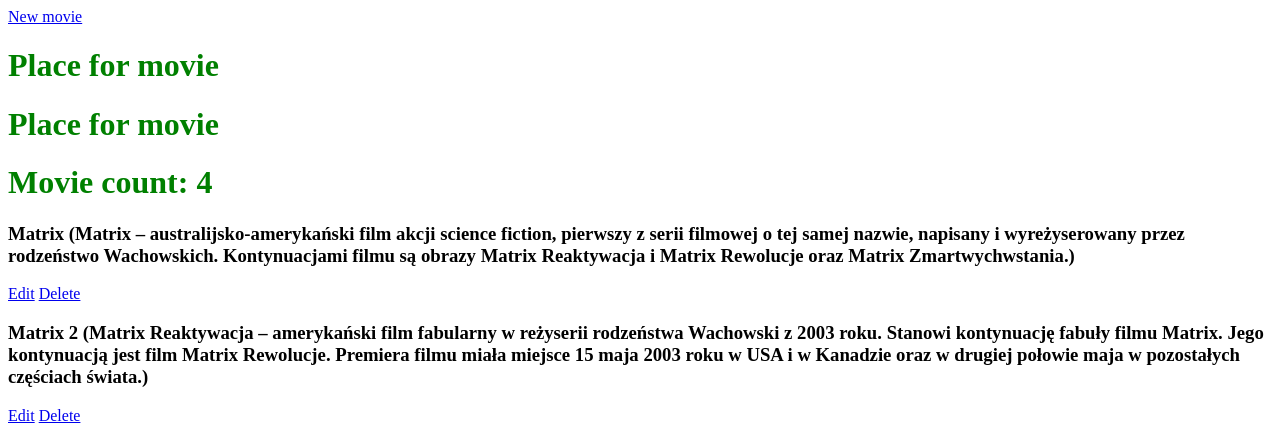
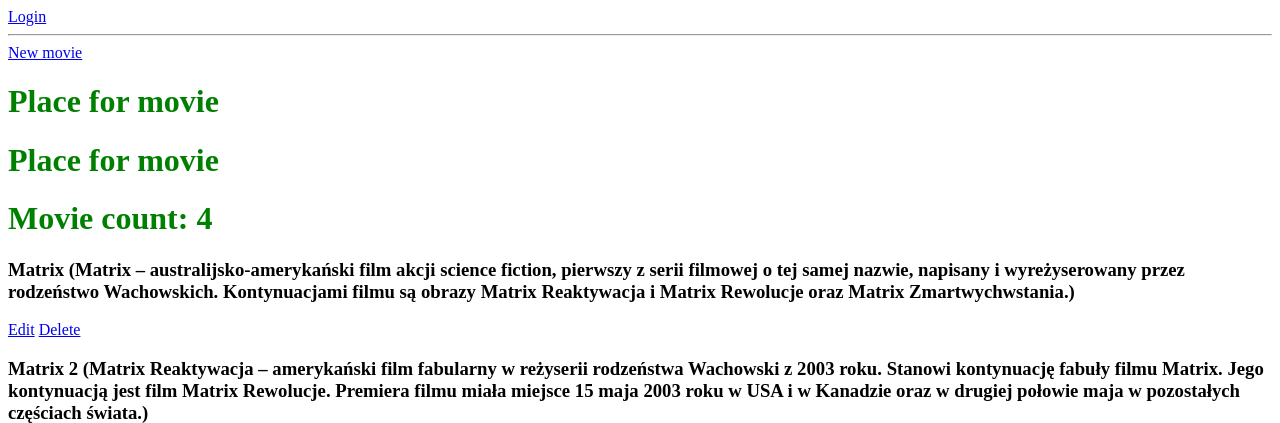
Before and after one commit to BuczynskiRafal/Movie_library, a Django app: page /movie_library/movies/ in a window 1280 px wide. Shown: the top 423 px of the page. Run offline with Django 3.2, Linux system fonts and the light colour scheme; data comes from the database, SQL or seed files in the repository; both versions use the stored data as it was after the commit.

Commit message:
login, logout auth

```diff
--- a/Movie_library_project/settings.py
+++ b/Movie_library_project/settings.py
@@ -126,6 +126,8 @@
 
 LOGIN_URL = 'login'
 LOGIN_REDIRECT_URL = 'all_movies'
+LOGOUT_REDIRECT_URL = 'login'
+
 
 # Default primary key field type
 # https://docs.djangoproject.com/en/3.2/ref/settings/#default-auto-field
--- a/Movie_library_project/urls.py
+++ b/Movie_library_project/urls.py
@@ -22,5 +22,6 @@
 urlpatterns = [
     path('admin/', admin.site.urls),
     path('movie_library/', include('movie_library_app.urls')),
-    path('login/', auth_views.LoginView.as_view()),
+    path('login/', auth_views.LoginView.as_view(), name='login'),
+    path('logout/', auth_views.LoginView.as_view(), name='logout'),
 ] + static(settings.MEDIA_URL, document_root=settings.MEDIA_ROOT)
--- a/movie_library_app/views.py
+++ b/movie_library_app/views.py
@@ -1,9 +1,11 @@
 from django.shortcuts import render, get_object_or_404, redirect
 from django.http import HttpResponse
+from django.contrib.auth.decorators import login_required
 from .models import *
 from .forms import *
 
 
+@login_required
 def test_response(request):
     return HttpResponse("<h1>First test</h1>")
 
--- a/templates/movie.html
+++ b/templates/movie.html
@@ -11,7 +11,15 @@
     <link rel="stylesheet" href="{% static 'my.css' %}">
 </head>
 <body>
+    {% if user.is_authenticated %}
+        Hello {{ user.username }}<br>
+    <a href="{% url 'logout' %}">Logout</a>
+    {% else %}
+        <a href="{% url 'login' %}">Login</a>
+    {% endif %}
 
+
+    <hr>
     <a href="{% url 'new_movie' %}">New movie</a>
 
     <h1>Place for movie</h1>
```
Also changed, not shown: db.sqlite3.
